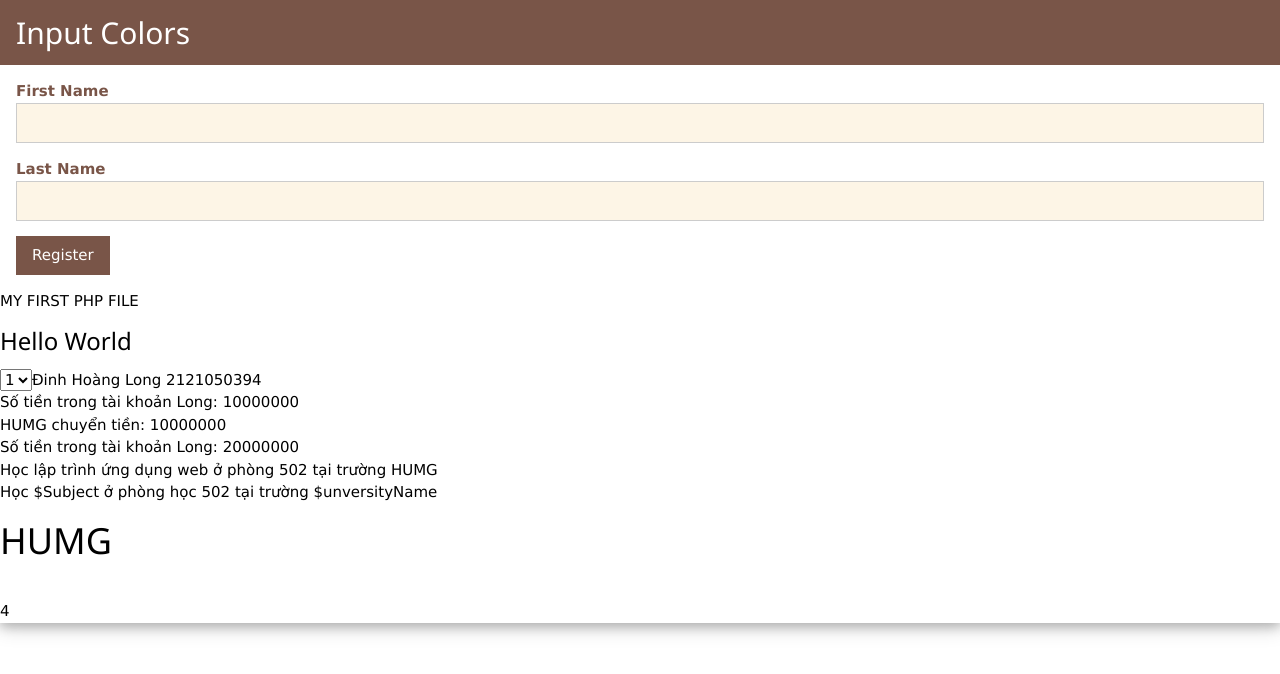
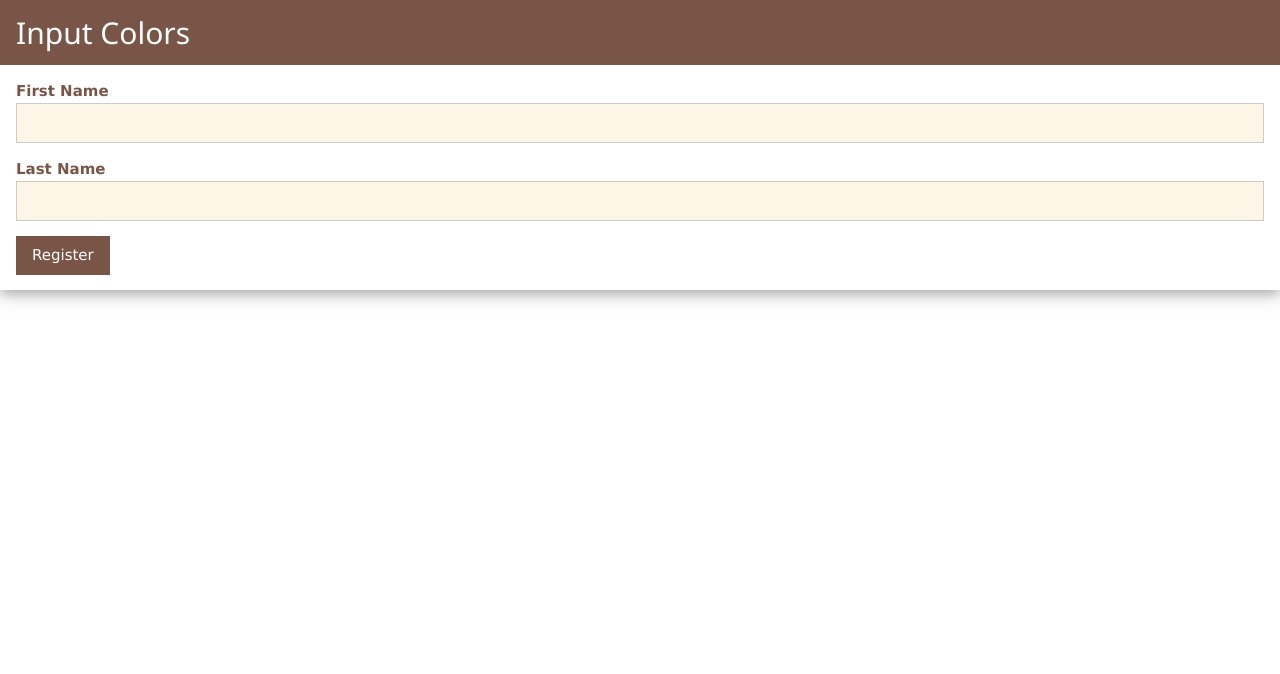
Before and after one commit to HoangLong010/phattrienungdungweb1, a PHP site: page / in a window 1280 px wide. Shown: the top 674 px of the page. Run offline with PHP 8.4, Linux system fonts and the light colour scheme.

Commit message:
Slide 46

```diff
--- a/html/PHP/index.php
+++ b/html/PHP/index.php
@@ -11,44 +11,45 @@
   <div class="w3-container w3-brown">
     <h2>Input Colors</h2>
   </div>
-  <form class="w3-container" action="/action_page.php">
+  <form class="w3-container" action="action_page.php" method ='get'>
     <p>
     <label class="w3-text-brown"><b>First Name</b></label>
-    <input class="w3-input w3-border w3-sand" name="first" type="text"></p>
+    <input class="w3-input w3-border w3-sand" name="first" type="number"></p>
     <p>
     <label class="w3-text-brown"><b>Last Name</b></label>
-    <input class="w3-input w3-border w3-sand" name="last" type="text"></p>
+    <input class="w3-input w3-border w3-sand" name="last" type="number"></p>
     <p>
     <button class="w3-btn w3-brown">Register</button></p>
   </form>
 
   <?php
-    echo"MY FIRST PHP FILE";
-    echo"<h3>Hello World</h3>";
-    echo"<select>";
-    echo"<option>1</option>";
-    echo"<option>2</option>";
-    echo"</select>";
-    echo"Đinh Hoàng Long 2121050394". '<br>';
-    $longAccount = 10000000;
-    echo"Số tiền trong tài khoản Long: $longAccount". '<br>';
-    $HUMGPay = 10000000;
-    echo"HUMG chuyển tiền: $HUMGPay". '<br>';
-    $longAccount = $longAccount + $HUMGPay;
-    echo"Số tiền trong tài khoản Long: $longAccount".'<br>';
+    // echo"MY FIRST PHP FILE";
+    // echo"<h3>Hello World</h3>";
+    // echo"<select>";
+    // echo"<option>1</option>";
+    // echo"<option>2</option>";
+    // echo"</select>";
+    // echo"Đinh Hoàng Long 2121050394". '<br>';
+    // $longAccount = 10000000;
+    // echo"Số tiền trong tài khoản Long: $longAccount". '<br>';
+    // $HUMGPay = 10000000;
+    // echo"HUMG chuyển tiền: $HUMGPay". '<br>';
+    // $longAccount = $longAccount + $HUMGPay;
+    // echo"Số tiền trong tài khoản Long: $longAccount".'<br>';
 
 
 
-    $Subject = 'lập trình ứng dụng web';
-    $unversityName = 'HUMG';
-    $firstNumber = 2;
-    $secondNumber = 2;
+    // $Subject = 'lập trình ứng dụng web';
+    // $unversityName = 'HUMG';
+    // $firstNumber = 2;
+    // $secondNumber = 2;
 
 
-    echo'Học '. $Subject.' ở phòng 502 tại trường '.$unversityName . '<br>';
-    echo'Học $Subject ở phòng học 502 tại trường $unversityName <br>';
-    echo'<h1>'. $unversityName.'</h1>'. '<br>';
-    echo $firstNumber + $secondNumber;
+    // echo'Học '. $Subject.' ở phòng 502 tại trường '.$unversityName . '<br>';
+    // echo'Học $Subject ở phòng học 502 tại trường $unversityName <br>';
+    // echo'<h1>'. $unversityName.'</h1>'. '<br>';
+    // echo $firstNumber + $secondNumber;
+    // echo $_GET["name"];
 
 
   ?>
```
Also changed, not shown: html/PHP/action_page.php (added, +16 -0 lines).
